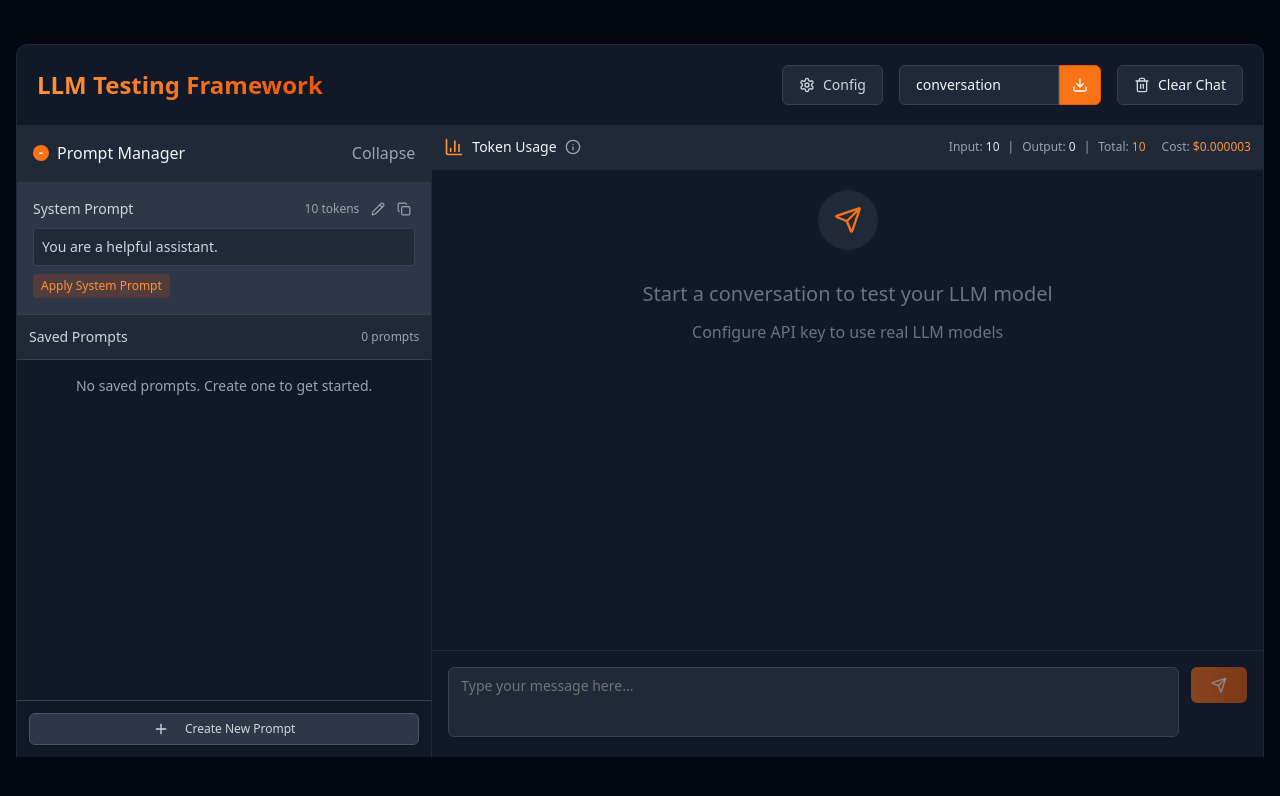
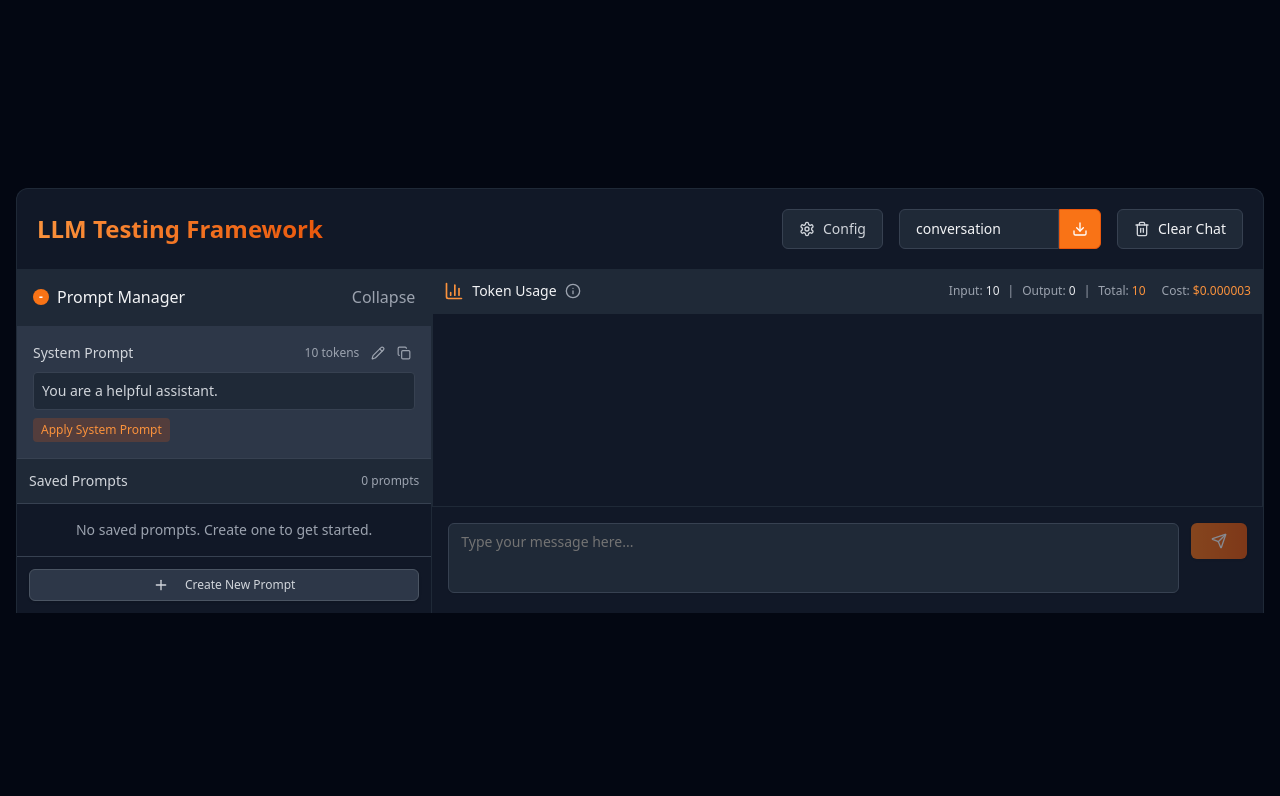
Before and after one commit to IremOztimur/LLMeter, a Next.js app in the folder llm-chat/: page / in a window 1280 px wide. Shown: the top 796 px of the page. Built offline with nearby package versions, Linux system fonts and the light colour scheme.

Commit message:
[UPDATE] scroll behavior

```diff
--- a/llm-chat/app/page.tsx
+++ b/llm-chat/app/page.tsx
@@ -54,6 +54,7 @@ export default function Home() {
   const [systemPrompt, setSystemPrompt] = useState("You are a helpful assistant.")
   const [systemPromptTokens, setSystemPromptTokens] = useState(countTokens("You are a helpful assistant."))
   const [activeTemplate, setActiveTemplate] = useState<Prompt | null>(null)
+  const chatContainerRef = useRef<HTMLDivElement>(null)
 
   // Get the OpenAI hook values
   const {
@@ -100,9 +101,15 @@ export default function Home() {
   }, [input])
 
   const scrollToBottom = () => {
-    messagesEndRef.current?.scrollIntoView({ behavior: "smooth" })
+    if (chatContainerRef.current) {
+      chatContainerRef.current.scrollTo({
+        top: chatContainerRef.current.scrollHeight,
+        behavior: "smooth"
+      })
+    }
   }
 
+  // Update scroll when messages change
   useEffect(() => {
     scrollToBottom()
   }, [messages])
@@ -542,41 +549,19 @@ export default function Home() {
           </div>
 
           {/* Chat container */}
-          <div className="flex-1 overflow-y-auto scrollbar-thin scrollbar-thumb-gray-700 min-h-[60vh] max-h-[70vh]">
-            <div className="p-5 space-y-5">
-              {messages.length === 0 ? (
-                <div className="flex items-center justify-center h-full text-gray-500">
-                  <div className="text-center space-y-3">
-                    <div className="inline-block p-4 rounded-full bg-gray-800 mb-3">
-                      <Send className="h-7 w-7 text-orange-500" />
-                    </div>
-                    <p className="text-xl">Start a conversation to test your LLM model</p>
-                    <p className="text-base">
-                      {isConfigured ? `Using ${currentModel} API` : "Configure API key to use real LLM models"}
-                    </p>
-                    {activeTemplate && (
-                      <p className="text-sm mt-2 text-orange-400">
-                        Template "{activeTemplate.name}" is active. Your input will be processed with this template.
-                      </p>
-                    )}
-                  </div>
-                </div>
-              ) : (
-                messages.map((message, index) => (
           <div
-                    key={index}
+            ref={chatContainerRef}
+            className="w-full max-w-6xl bg-gray-900 border-x border-gray-800 overflow-y-auto flex-1 max-h-[60vh]"
+          >
+            <div className="space-y-6 p-6">
+              {messages.map((message, index) => (
+                <div
+                  key={message.timestamp}
                   className={cn(
-                      "flex",
-                      message.role === "user" ? "justify-end" : "justify-start",
-                      "transition-opacity duration-300 ease-in-out",
-                    )}
-                  >
-                    <div
-                      className={cn(
-                        "max-w-[90%] rounded-2xl px-5 py-4 shadow-md animate-fadeIn",
+                    "flex flex-col space-y-2 p-6 rounded-lg",
                     message.role === "user"
-                          ? "bg-gradient-to-r from-orange-500 to-orange-600 text-white"
-                          : "bg-gray-800 text-gray-100 border border-gray-700",
+                      ? "bg-gray-800 ml-auto max-w-[85%]"
+                      : "bg-gray-800/50 mr-auto max-w-[85%]"
                   )}
                 >
                   <div className="prose prose-invert max-w-none">
@@ -618,16 +603,8 @@ export default function Home() {
                     {message.tokens && <div className="text-xs opacity-70">{message.tokens} tokens</div>}
                   </div>
                 </div>
-                  </div>
-                ))
-              )}
-              {isLoading && (
-                <div className="flex justify-start">
-                  <div className="bg-gray-800 border border-gray-700 rounded-2xl px-5 py-4 max-w-[80%] shadow-md">
-                    <LoadingDots />
-                  </div>
-                </div>
-              )}
+              ))}
+              {isLoading && <LoadingDots />}
               <div ref={messagesEndRef} />
             </div>
           </div>
```
Lines whose indentation alone changed are shown as unchanged.
